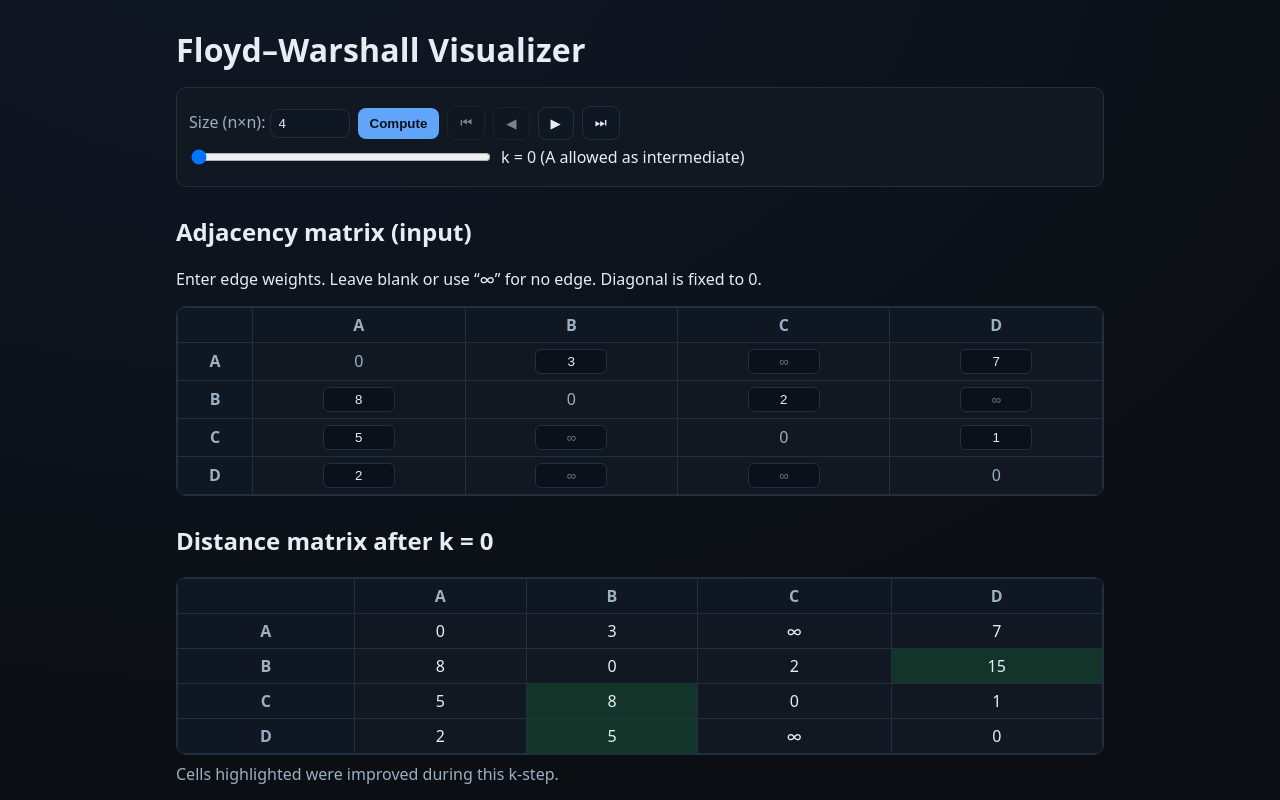
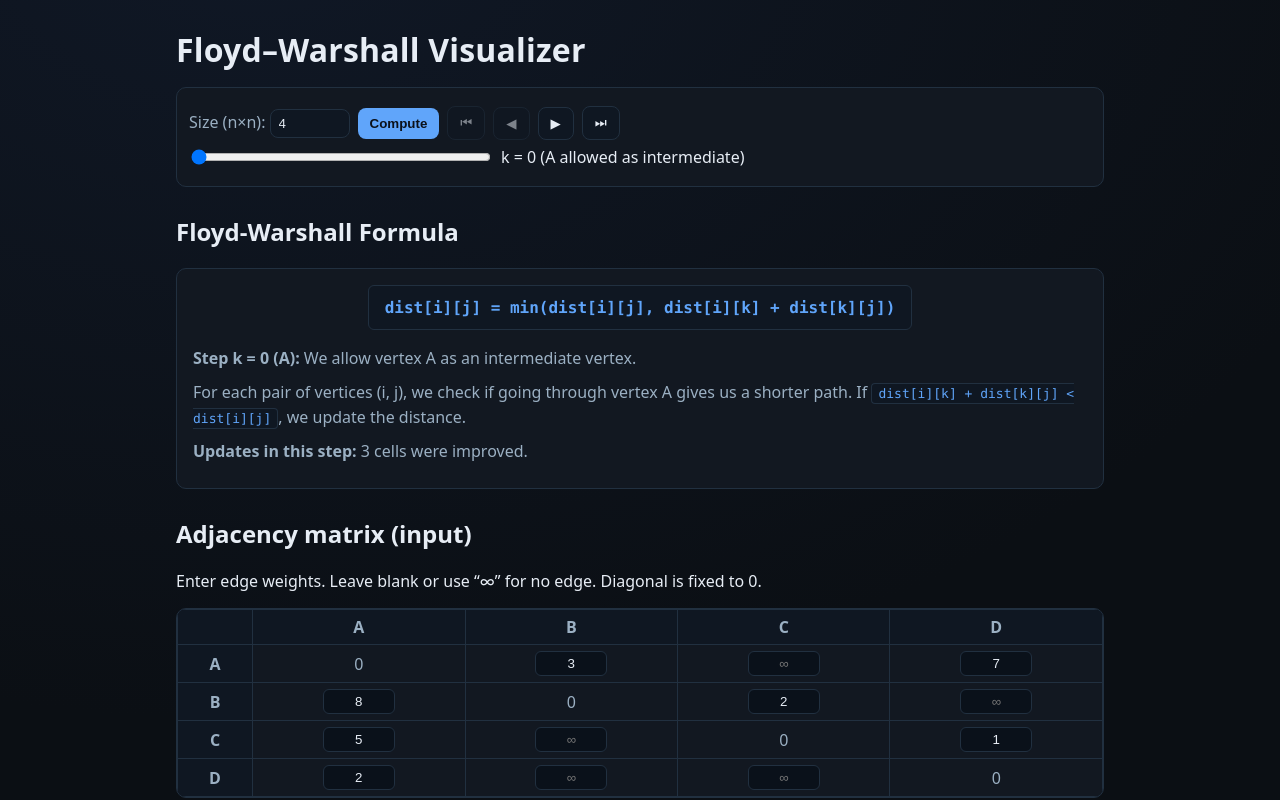
Before and after one commit to mihnea-popescu/algorithms-visualizer, a React (Create React App) app: page / in a window 1280 px wide. Both pictures are taken after a click on the button "Compute". Shown: the top 800 px of the page. Built offline with nearby package versions, Linux system fonts and the light colour scheme.

Commit message:
helper calculations

```diff
--- a/src/App.tsx
+++ b/src/App.tsx
@@ -145,6 +145,36 @@ export default function App() {
         )}
       </section>
 
+      {currentStep && (
+        <section className="formula-section">
+          <h2>Floyd-Warshall Formula</h2>
+          <div className="formula-box">
+            <div className="formula-main">
+              <code>dist[i][j] = min(dist[i][j], dist[i][k] + dist[k][j])</code>
+            </div>
+            <div className="formula-explanation">
+              <p>
+                <strong>
+                  Step k = {currentStep.k} ({labels[currentStep.k]}):
+                </strong>{" "}
+                We allow vertex {labels[currentStep.k]} as an intermediate
+                vertex.
+              </p>
+              <p>
+                For each pair of vertices (i, j), we check if going through
+                vertex {labels[currentStep.k]} gives us a shorter path. If{" "}
+                <code>dist[i][k] + dist[k][j] &lt; dist[i][j]</code>, we update
+                the distance.
+              </p>
+              <p>
+                <strong>Updates in this step:</strong>{" "}
+                {currentStep.updates.size} cells were improved.
+              </p>
+            </div>
+          </div>
+        </section>
+      )}
+
       <section>
         <h2>Adjacency matrix (input)</h2>
         <p>
@@ -169,13 +199,15 @@ export default function App() {
             matrix={currentStep.matrix}
             updates={currentStep.updates}
             headers={labels}
+            debug={currentStep.debug}
           />
         ) : (
           <MatrixTable matrix={matrix} headers={labels} />
         )}
         {currentStep && (
           <p className="legend">
-            Cells highlighted were improved during this k-step.
+            Cells highlighted were improved during this k-step. Hover over cells
+            to see calculation details.
           </p>
         )}
       </section>
--- a/src/algorithms/floyd/FloydMatrixTable.tsx
+++ b/src/algorithms/floyd/FloydMatrixTable.tsx
@@ -43,9 +43,17 @@ export default function MatrixTable({
                     onMouseEnter={() => setHovered(key)}
                     onMouseLeave={() => setHovered(null)}
                     style={{ position: "relative" }}
+                    title={
+                      debug?.[key] ? "Hover for calculation details" : undefined
+                    }
                   >
                     {displayCell(v)}
-                    {showTip && <div className="tooltip">{debug![key]}</div>}
+                    {showTip && (
+                      <div className="tooltip">
+                        <div className="tooltip-title">Calculation:</div>
+                        <div className="tooltip-content">{debug![key]}</div>
+                      </div>
+                    )}
                   </td>
                 );
               })}
--- a/src/styles.css
+++ b/src/styles.css
@@ -138,12 +138,72 @@ input[type="range"] {
   background: #1a2230;
   border: 1px solid #334155;
   color: #e2e8f0;
-  padding: 6px 8px;
+  padding: 8px 10px;
   border-radius: 6px;
   font-size: 13px;
-  max-width: 220px;
+  max-width: 280px;
   white-space: normal;
   pointer-events: none;
   z-index: 20;
   box-shadow: 0 2px 6px rgba(0, 0, 0, 0.4);
 }
+
+.tooltip-title {
+  font-weight: 600;
+  color: var(--accent);
+  margin-bottom: 4px;
+  font-size: 12px;
+}
+
+.tooltip-content {
+  font-family: "Monaco", "Menlo", "Ubuntu Mono", monospace;
+  font-size: 12px;
+  line-height: 1.4;
+}
+
+.formula-section {
+  margin: 24px 0;
+}
+
+.formula-box {
+  background: var(--panel);
+  border: 1px solid var(--border);
+  border-radius: 10px;
+  padding: 16px;
+}
+
+.formula-main {
+  text-align: center;
+  margin-bottom: 16px;
+}
+
+.formula-main code {
+  background: #0f1722;
+  border: 1px solid var(--border);
+  border-radius: 6px;
+  padding: 12px 16px;
+  font-family: "Monaco", "Menlo", "Ubuntu Mono", monospace;
+  font-size: 16px;
+  color: var(--accent);
+  display: inline-block;
+  font-weight: 600;
+}
+
+.formula-explanation {
+  color: var(--muted);
+  line-height: 1.6;
+}
+
+.formula-explanation p {
+  margin: 8px 0;
+}
+
+.formula-explanation code {
+  background: #0f1722;
+  border: 1px solid var(--border);
+  border-radius: 4px;
+  padding: 2px 6px;
+  font-family: "Monaco", "Menlo", "Ubuntu Mono", monospace;
+  font-size: 13px;
+  color: var(--accent);
+}
```
